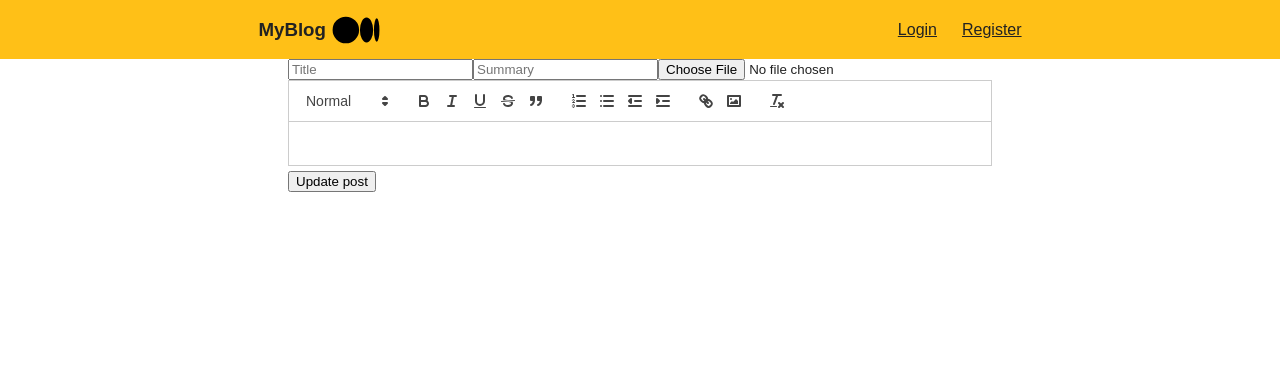
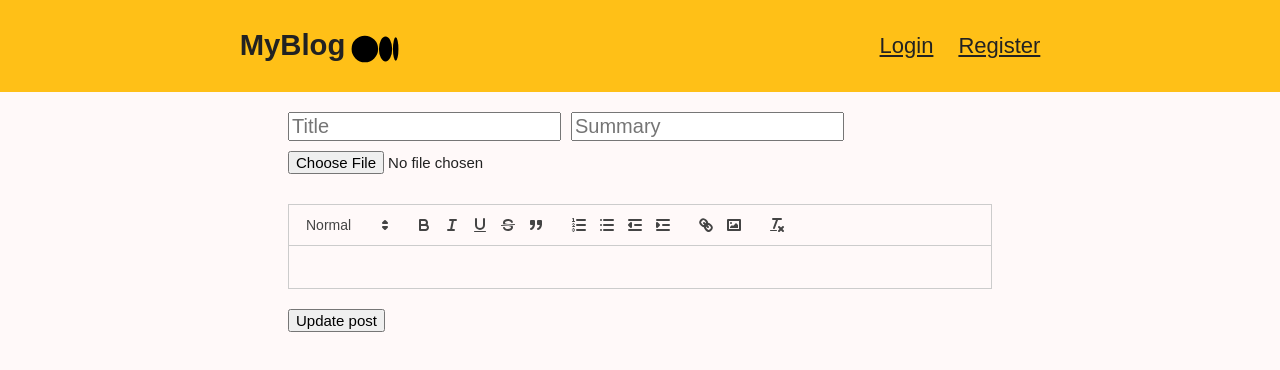
Before and after one commit to amandeepsirohi/Blog-App, a React (Create React App) app in the folder client/: page /edit/1 in a window 1280 px wide. Shown: the top 370 px of the page. Built offline with nearby package versions, Linux system fonts and the light colour scheme; no server answers; a web font is replaced by a local one.

Commit message:
Added some styling

```diff
--- a/client/public/index.html
+++ b/client/public/index.html
@@ -30,7 +30,7 @@
       work correctly both with client-side routing and a non-root public URL.
       Learn how to configure a non-root public URL by running `npm run build`.
     -->
-    <title>React App</title>
+    <title>Blog App</title>
   </head>
   <body>
     <noscript>You need to enable JavaScript to run this app.</noscript>
--- a/client/src/App.css
+++ b/client/src/App.css
@@ -20,6 +20,7 @@ padding: 0;
 padding-top: 0px;
 font-family: monospace;
 max-width: 100vw;
+background-color: rgb(255, 249, 249);
 }
 img{
 
--- a/client/src/Editor.js
+++ b/client/src/Editor.js
@@ -29,7 +29,7 @@ export default function Editor({value, onChange}) {
     ]
   };
   return (
-    <div className="content">
+    <div  className="content">
       <ReactQuill value={value} theme={'snow'} onChange={onChange} modules={modules}/>
     </div>
   );
--- a/client/src/Header.js
+++ b/client/src/Header.js
@@ -28,21 +28,22 @@ export default function Header()
     return (
         <div className="main_h">
           <header>
-        <Link to={"/"} href='' className='main_logo'><h3>MyBlog</h3><svg xmlns="http://www.w3.org/2000/svg" x="0px" y="0px" width="50" height="50" viewBox="0 0 64 64">
+        <Link style={{fontSize:"25px" , fontWeight:"600"}} to={"/"} href='' className='main_logo'><h3>MyBlog</h3><svg style={{marginTop:"6px"}} xmlns="http://www.w3.org/2000/svg" x="0px" y="0px" width="50" height="50" viewBox="0 0 64 64">
 <path d="M 18.998047 15 A 17.002 17.002 0 0 0 18.998047 49.003906 A 17.002 17.002 0 0 0 18.998047 15 z M 45.498047 16 A 8.502 16.002 0 0 0 45.498047 48.003906 A 8.502 16.002 0 0 0 45.498047 16 z M 58.5 17 A 3.5 15.002 0 1 0 58.5 47.003906 A 3.5 15.002 0 1 0 58.5 17 z"></path>
 </svg></Link>
 
         <nav >
           {username && (
             <>
-              <Link to={"/create"} className='logos'>Create new post</Link>
-              <a onClick={logout} className='logos'>Logout</a>
+              <Link style={{fontSize:"22px" , fontWeight:"500"}} to={"/create"} className='logos'>Create new post</Link>
+              <a style={{fontSize:"22px" , fontWeight:"500"}} onClick={logout} className='logos'>Logout</a>
+
             </>
           )}
           {!username &&(
             <>
-            <Link to={"/login"} href='' className='logos'>Login</Link>
-             <Link to={"/register"} href='' className='logos'>Register</Link>
+            <Link style={{fontSize:"22px" , fontWeight:"500"}} to={"/login"} href='' className='logos'>Login</Link>
+             <Link style={{fontSize:"22px" , fontWeight:"500"}} to={"/register"} href='' className='logos'>Register</Link>
             </>
           )}
         </nav>
--- a/client/src/Post.js
+++ b/client/src/Post.js
@@ -14,7 +14,7 @@ export default function Post({
     <div className='post'>
       <div className="image">
         <Link to={`/post/${_id}`}>
-          <img src={'http://localhost:4000/' + cover}/>
+          <img  src={'http://localhost:4000/' + cover}/>
         </Link>
       </div>
       <div className="texts">
@@ -22,10 +22,10 @@ export default function Post({
           <h2>{title}</h2>
         </Link>
         <p className="info">
-          <span className="author">{author.username}   </span>
+          <span style={{fontSize:"17px"}} className="author">{author.username}   </span>
           <time>{format(new Date(createdAt), 'MMM d, yyyy HH:mm')}</time>
         </p>
-        <p className='summary'>{summary}</p>
+        <p style={{fontSize:"17px"}} className='summary'>{summary}</p>
       </div>
     </div>
   );
--- a/client/src/pages/CreatePost.js
+++ b/client/src/pages/CreatePost.js
@@ -40,19 +40,22 @@ const [redirect , setRedirect] = useState(false);
   return (
     <form onSubmit={createNewPost}>
       <input
+        style={{marginTop:"20px" , fontSize:"20px"}}
         type="text"
         placeholder={'Title'}
         value={title}
         onChange={ev => setTitle(ev.target.value)}/>
       <input
+        style={{marginTop:"20px",marginLeft:"10px",fontSize:"20px"}}
         type="text"
         placeholder={'Summary'}
         value={summary}
         onChange={ev => setSummary(ev.target.value)}/>
-      <input type="file"  onChange={ev=>setFiles(ev.target.files)} />
-      <Editor value={content} onChange={setContent}/>
+      <input style={{display:"block", marginTop:"10px",marginBottom:"30px",fontSize:"15px"}} type="file"  onChange={ev=>setFiles(ev.target.files)} />
+      <Editor  value={content} onChange={setContent}/>
       <button style={{
-        marginTop: '5px'
+        marginTop: '20px',
+        fontSize:"15px"
       }}>Create Post</button>
     </form>
   )
--- a/client/src/pages/EditPost.js
+++ b/client/src/pages/EditPost.js
@@ -56,19 +56,22 @@ export default function EditPost() {
   return (
     <form onSubmit={updatePost}>
       <input
+        style={{marginTop:"20px" , fontSize:"20px"}}
         type="title"
         placeholder={'Title'}
         value={title}
         onChange={ev => setTitle(ev.target.value)}/>
       <input
+      style={{marginTop:"20px",marginLeft:"10px",fontSize:"20px"}}
         type="summary"
         placeholder={'Summary'}
         value={summary}
         onChange={ev => setSummary(ev.target.value)}/>
-      <input type="file" onChange={ev => setFiles(ev.target.files)}/>
+      <input style={{display:"block", marginTop:"10px",marginBottom:"30px",fontSize:"15px"}} type="file" onChange={ev => setFiles(ev.target.files)}/>
       <Editor onChange={setContent} value={content}/>
       <button style={{
-        marginTop: '5px'
+        marginTop: '20px',
+        fontSize:"15px"
       }}>Update post</button>
     </form>
   );
--- a/client/src/pages/LoginPage.js
+++ b/client/src/pages/LoginPage.js
@@ -51,16 +51,18 @@ export default function LoginPage() {
         <div>
           <form className="login loggs" onSubmit={login}>
             <input
+              style={{fontSize:"20px"}}
               type="text"
               placeholder="username"
               value={username}
               onChange={ev => setUsername(ev.target.value)}/>
             <input
+              style={{fontSize:"20px"}}
               type="password"
               placeholder="password"
               value={password}
               onChange={ev => setPassword(ev.target.value)}/>
-            <button>Login</button>
+            <button style={{fontSize:"20px"}}>Login</button>
           </form>
         </div>
       </div>
--- a/client/src/pages/PostPage.js
+++ b/client/src/pages/PostPage.js
@@ -22,11 +22,11 @@ export default function PostPage() {
     return '';
   return (
     <div className="post-page">
-      <div className="edit_main edit-content">{postInfo.title}</div>
+      <div style={{fontSize:"50px"}} className="edit_main edit-content">{postInfo.title}</div>
       <div className="edit-content">
-        <time>{format(new Date(postInfo.createdAt), 'MMM d, yyyy HH:mm')}</time>
+        <time style={{fontSize:"22px" , fontWeight:"600"}} >{format(new Date(postInfo.createdAt), 'MMM d, yyyy HH:mm')}</time>
       </div>
-      <div className="edit-content author">
+      <div style={{fontSize:"18px" , fontWeight:"500"}} className="edit-content author">
         by {postInfo.author.username}  <svg
           xmlns="http://www.w3.org/2000/svg"
           fill="none"
@@ -41,14 +41,14 @@ export default function PostPage() {
         </svg>
       </div>
       {userInfo.id === postInfo.author._id && (
-        <div className="edit-content">
+        <div style={{fontSize:"22px" , fontWeight:"500"}} className="edit-content">
           <Link className="edit" to={`/edit/${postInfo._id}`}>Edit this post</Link>
         </div>
       )}
       <div className="image">
-        <img className="post_img" src={`http://localhost:4000/${postInfo.cover}`}/>
+        <img style={{height:"500px"}} className="post_img" src={`http://localhost:4000/${postInfo.cover}`}/>
       </div>
-      <div dangerouslySetInnerHTML={{
+      <div style={{fontSize:"20px" , fontWeight:"400"}}  dangerouslySetInnerHTML={{
         __html: postInfo.content
       }}/>
     </div>
--- a/client/src/pages/RegisterPage.js
+++ b/client/src/pages/RegisterPage.js
@@ -30,15 +30,17 @@ export default function RegisterPage() {
         <div>
           <form className="login loggs" onSubmit={register}>
             <input
+              style={{fontSize:"20px"}}
               type="text"
               placeholder="username"
               value={username}
               onChange={ev => setUsername(ev.target.value)}/>
             <input
+              style={{fontSize:"20px"}}
               type="password"
               placeholder="password"
               value={password} onChange={ev=>setPassword(ev.target.value)}/>
-            <button>Login</button>
+            <button style={{fontSize:"20px"}}>Login</button>
           </form>
         </div>
       </div>
```
Also changed, not shown: 2 other files (tests, documents, lock files or other folders).
